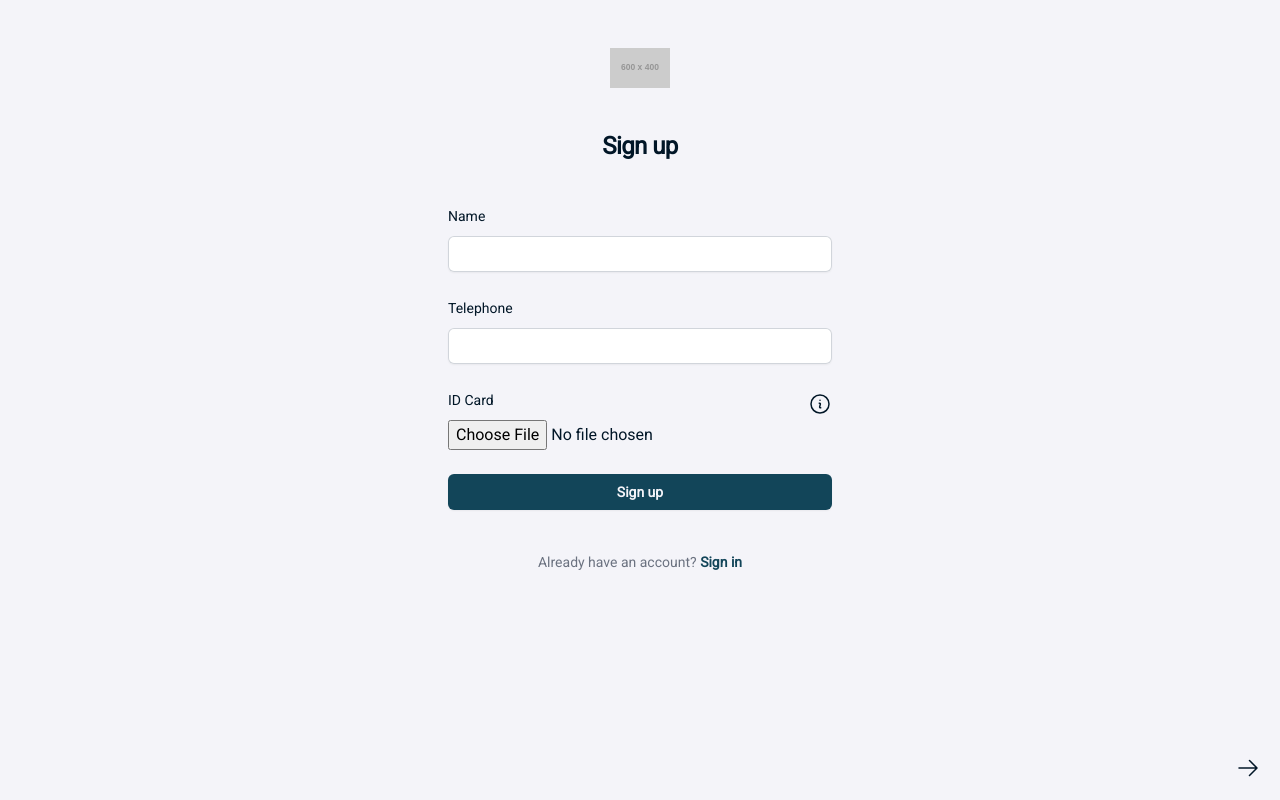
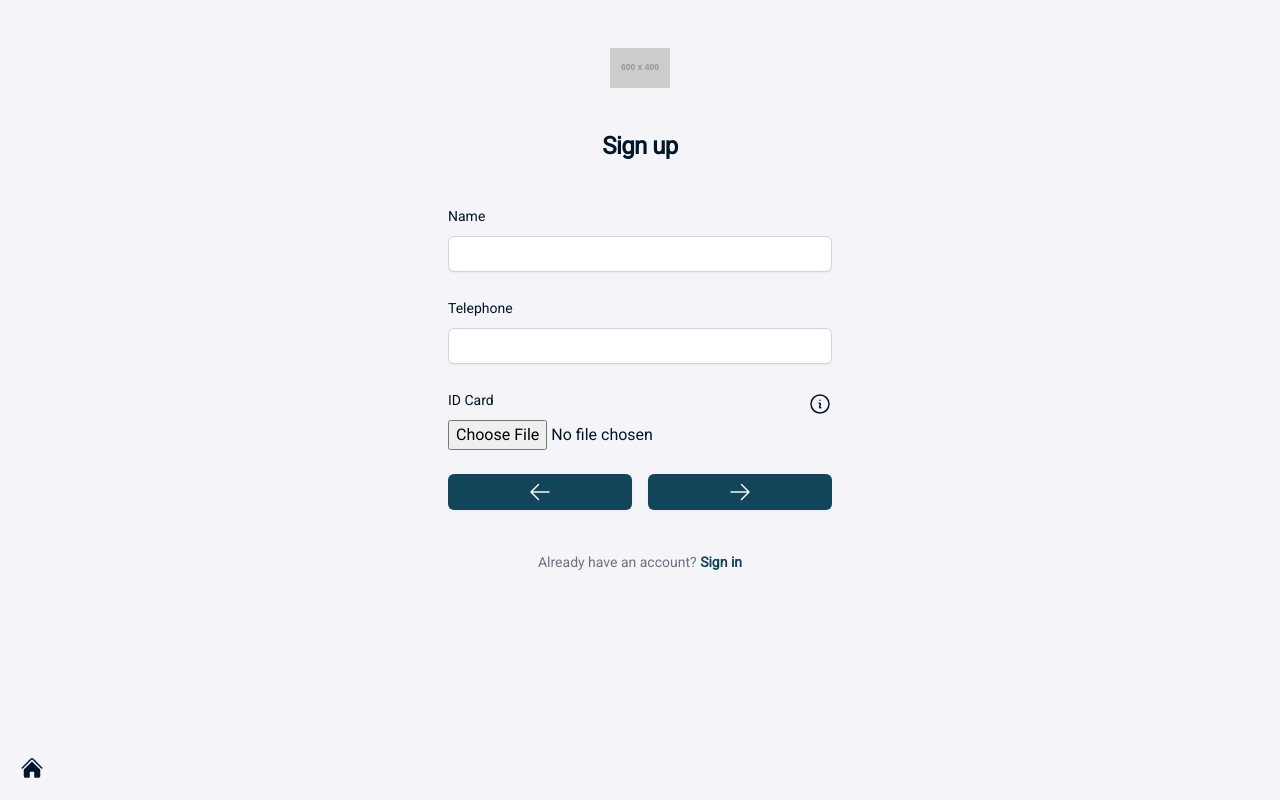
Before and after one commit to Wecreds/LodgeX-frontend, a Vue app: page /register in a window 1280 px wide. Both pictures are taken after typing "name@example.com", "Sample123", "Sample123" into the empty fields and a click on the button "Sign up". Built offline with nearby package versions, Linux system fonts and the light colour scheme.

Commit message:
feat: botão de retornar e trocando icones na pagina de registro.

```diff
--- a/index.html
+++ b/index.html
@@ -1,5 +1,5 @@
 <!DOCTYPE html>
-<html lang="en" class="text-rich-black font-Roboto h-full bg-rich-white">
+<html lang="en" class="h-full font-Roboto text-rich-black bg-rich-white">
   <head>
     <meta charset="UTF-8">
     <meta name="viewport" content="width=device-width, initial-scale=1.0">
@@ -9,7 +9,7 @@
 <link rel="stylesheet" href="https://cdnjs.cloudflare.com/ajax/libs/font-awesome/6.6.0/css/all.min.css" integrity="sha512-Kc323vGBEqzTmouAECnVceyQqyqdsSiqLQISBL29aUW4U/M7pSPA/gEUZQqv1cwx4OnYxTxve5UMg5GT6L4JJg==" crossorigin="anonymous" referrerpolicy="no-referrer" />
     <title>Bella Vista</title>
   </head>
-  <body class="h-full">
+  <body class="h-full font-Roboto text-rich-black bg-rich-white">
     <div id="app"></div>
     <script type="module" src="/src/main.js"></script>
   </body>
--- a/src/views/RegisterView.vue
+++ b/src/views/RegisterView.vue
@@ -1,9 +1,8 @@
 <template>
-  <div class="absolute bottom-5 right-5 p-0 cursor-pointer">
+  <div class="fixed bottom-5 left-5 p-0 cursor-pointer">
     <RouterLink to="/">
-      <ArrowRightIcon
+      <HomeIcon
         class="w-6 h-6 text-rich-black"
-        @click="$emit('closeLoginComponent')"
       />
     </RouterLink>
   </div>
@@ -87,6 +86,81 @@
           </form>
         </div>
         <div v-else-if="step === 2" key="step2">
+          <form class="space-y-6" action="#" method="POST" @submit.prevent="nextStep()">
+            <div>
+              <label for="name" class="block text-sm/6 font-medium text-rich-black"
+                >Name</label
+              >
+              <div class="mt-2">
+                <input
+                  id="name"
+                  name="name"
+                  type="text"
+                  required=""
+                  class="block w-full rounded-md border-0 py-1.5 px-2 text-rich-black shadow-sm ring-1 ring-inset ring-gray-300 placeholder:text-gray-400 focus:ring-2 focus:ring-inset focus:ring-primary-color sm:text-sm/6 outline-none"
+                />
+              </div>
+            </div>
+            <div>
+              <div class="flex items-center justify-between">
+                <label
+                  for="telephone"
+                  class="block text-sm/6 font-medium text-rich-black"
+                  >Telephone</label
+                >
+              </div>
+              <div class="mt-2">
+                <input
+                  id="telephone"
+                  name="telephone"
+                  type="number"
+                  required=""
+                  class="block w-full rounded-md border-0 py-1.5 px-2 text-rich-black shadow-sm ring-1 ring-inset ring-gray-300 placeholder:text-gray-400 focus:ring-2 focus:ring-inset focus:ring-primary-color sm:text-sm/6 outline-none overflow-hidden"
+                />
+              </div>
+            </div>
+            <div>
+              <div class="flex items-center justify-between">
+                <label
+                  for="document"
+                  class="block text-sm/6 font-medium text-rich-black"
+                  >ID Card</label
+                >
+                <div class="items-center hidden md:flex">
+                  <InformationCircleIcon class="w-6 h-6 top-1 relative z-50" v-on:mouseover="IDCardInfo = true" v-on:mouseleave="IDCardInfo = false"/>
+                  <transition name="info-fade">
+                    <div v-if="IDCardInfo" class="ml-12 bg-gray-300 z-40 absolute rounded-lg w-52 text-rich-black p-4">You can use your identification card or driver's license. Please ensure the document is in .PDF or .XLS format and includes both the front and back sides.</div>
+                  </transition>
+                </div>
+              </div>
+              <div class="mt-2">
+                <input
+                  id="document"
+                  name="document"
+                  type="file"
+                  required=""
+                  class="block w-full outline-none"
+                  accept="application/pdf,application/vnd.ms-excel"
+                />
+              </div>
+            </div>
+            <div class="flex gap-4">
+              <button
+                @click="prevStep()"
+                class="flex w-full justify-center rounded-md bg-primary-color px-3 py-1.5 text-sm/6 font-semibold text-rich-white shadow-sm hover:bg-secondary-color focus-visible:outline focus-visible:outline-2 focus-visible:outline-offset-2 focus-visible:outline-primary-color"
+              >
+                <ArrowLeftIcon class="w-6 h-6 "/>
+              </button>
+              <button
+                type="submit"
+                class="flex w-full justify-center rounded-md bg-primary-color px-3 py-1.5 text-sm/6 font-semibold text-rich-white shadow-sm hover:bg-secondary-color focus-visible:outline focus-visible:outline-2 focus-visible:outline-offset-2 focus-visible:outline-primary-color"
+              >
+                <ArrowRightIcon class="w-6 h-6"/>
+              </button>
+            </div>
+          </form>
+        </div>
+        <div v-else-if="step === 3" key="step3">
           <form class="space-y-6" action="#" method="POST" @submit.prevent="prevStep()">
             <div>
               <label for="name" class="block text-sm/6 font-medium text-rich-black"
@@ -127,7 +201,7 @@
                   class="block text-sm/6 font-medium text-rich-black"
                   >ID Card</label
                 >
-                <div class="flex items-center sm:hidden md:flex lg:flex">
+                <div class="items-center hidden md:flex">
                   <InformationCircleIcon class="w-6 h-6 top-1 relative z-50" v-on:mouseover="IDCardInfo = true" v-on:mouseleave="IDCardInfo = false"/>
                   <transition name="info-fade">
                     <div v-if="IDCardInfo" class="ml-12 bg-gray-300 z-40 absolute rounded-lg w-52 text-rich-black p-4">You can use your identification card or driver's license. Please ensure the document is in .PDF or .XLS format and includes both the front and back sides.</div>
@@ -172,7 +246,7 @@
 <script setup>
 import { ref } from 'vue';
 
-import { ArrowRightIcon } from '@heroicons/vue/24/solid'
+import { ArrowLeftIcon, ArrowRightIcon, HomeIcon } from '@heroicons/vue/24/solid'
 import { InformationCircleIcon } from '@heroicons/vue/24/outline'
 
 const step = ref(1);
```
